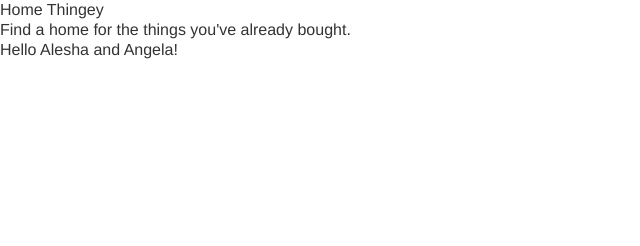
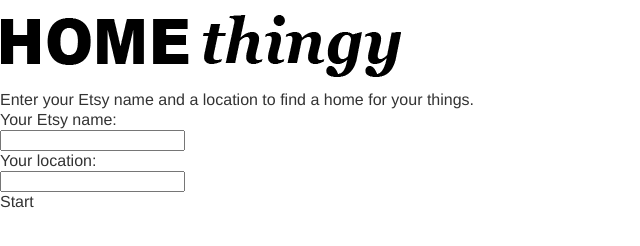
Before and after one commit to seeemilyplay/homethingey, a website: page public/index.html in a window 1280 px wide. Shown: the whole page, without its empty margins (0-640 px from the left). Drawn offline with Linux system fonts and the light colour scheme; no server answers.

Commit message:
bones of first page

```diff
--- a/public/index.html
+++ b/public/index.html
@@ -3,7 +3,8 @@
 <head>
   <meta charset="utf-8">
   <meta name="viewport" content="width=device-width, initial-scale=1.0" />
-  <title>Home Thingey</title>
+  <title>Home Thingy</title>
+
   <link rel="stylesheet" href="css/style.css">
 
   <script src="libs/jquery-1.7.2.min.js"></script>
@@ -12,9 +13,30 @@
   <script src="js/favorites.js"></script>
 </head>
 <body>
-  <h1>Home Thingey</h1>
-  <h2>Find a home for the things you've already bought.</h2>
-  <p>Hello Alesha and Angela!</p>
+  <img src="/img/homethingy_logo.png"></img>
+
+  <div class="first-page">
+    <p>Enter your Etsy name and a location to find a home for your things.</p>
+
+    <div>Your Etsy name:</div>
+    <input type="text" name="etsyname"></input>
+
+    <div>Your location:</div>
+    <input type="text" name="location"></input>
+
+    <div class="start-button">Start</div>
+  </div>
+
+  <div class="second-page" style="display:none;">
+    <p>blah blah</p>
+  </div>
+
+  <script>
+    $('.start-button').click(function() {
+        $('.first-page').hide();
+        $('.second-page').show();
+    });
+  </script>
 
   <script>
     var favorites = new Favorites();
```
Also changed, not shown: public/img/homethingy_logo.png (added).
